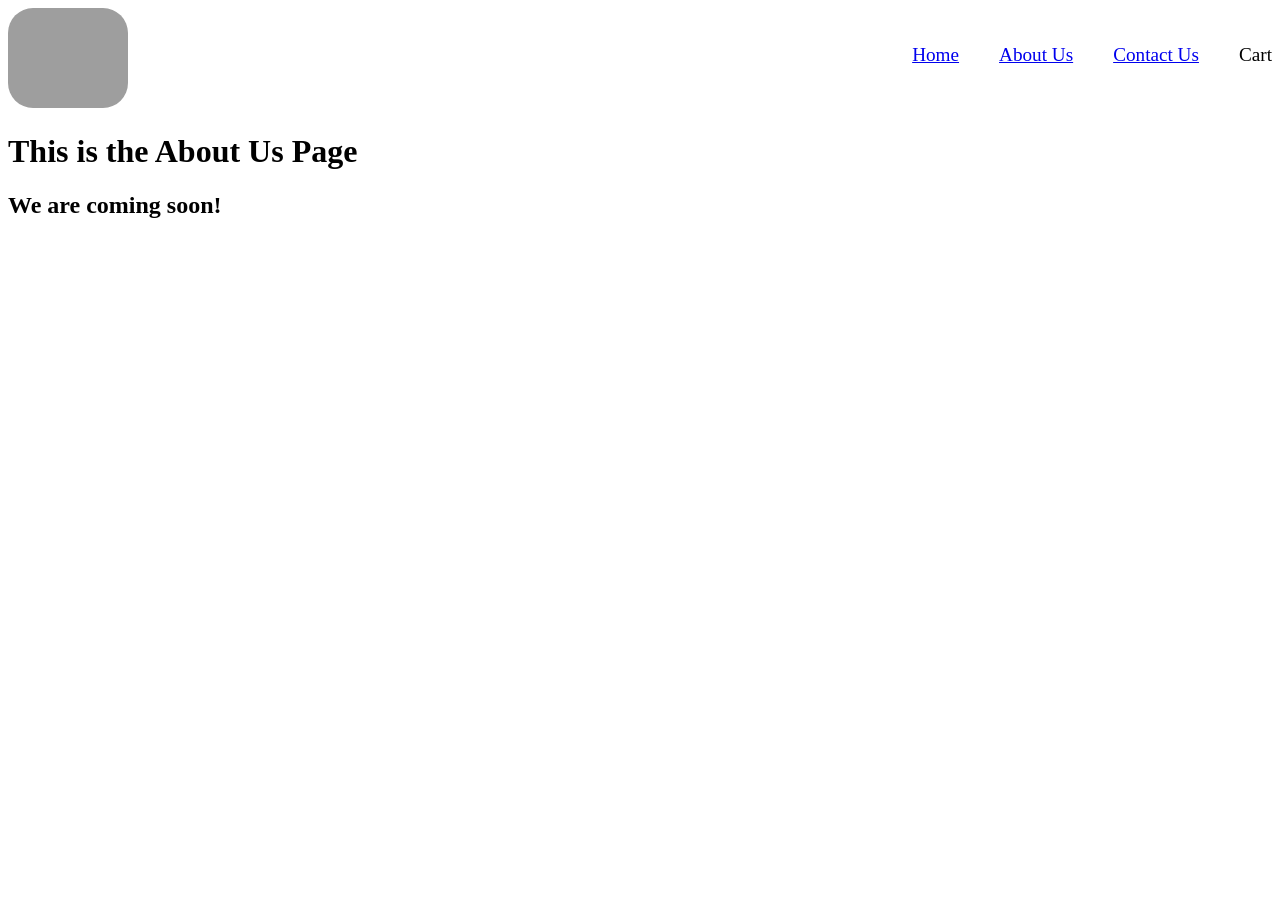
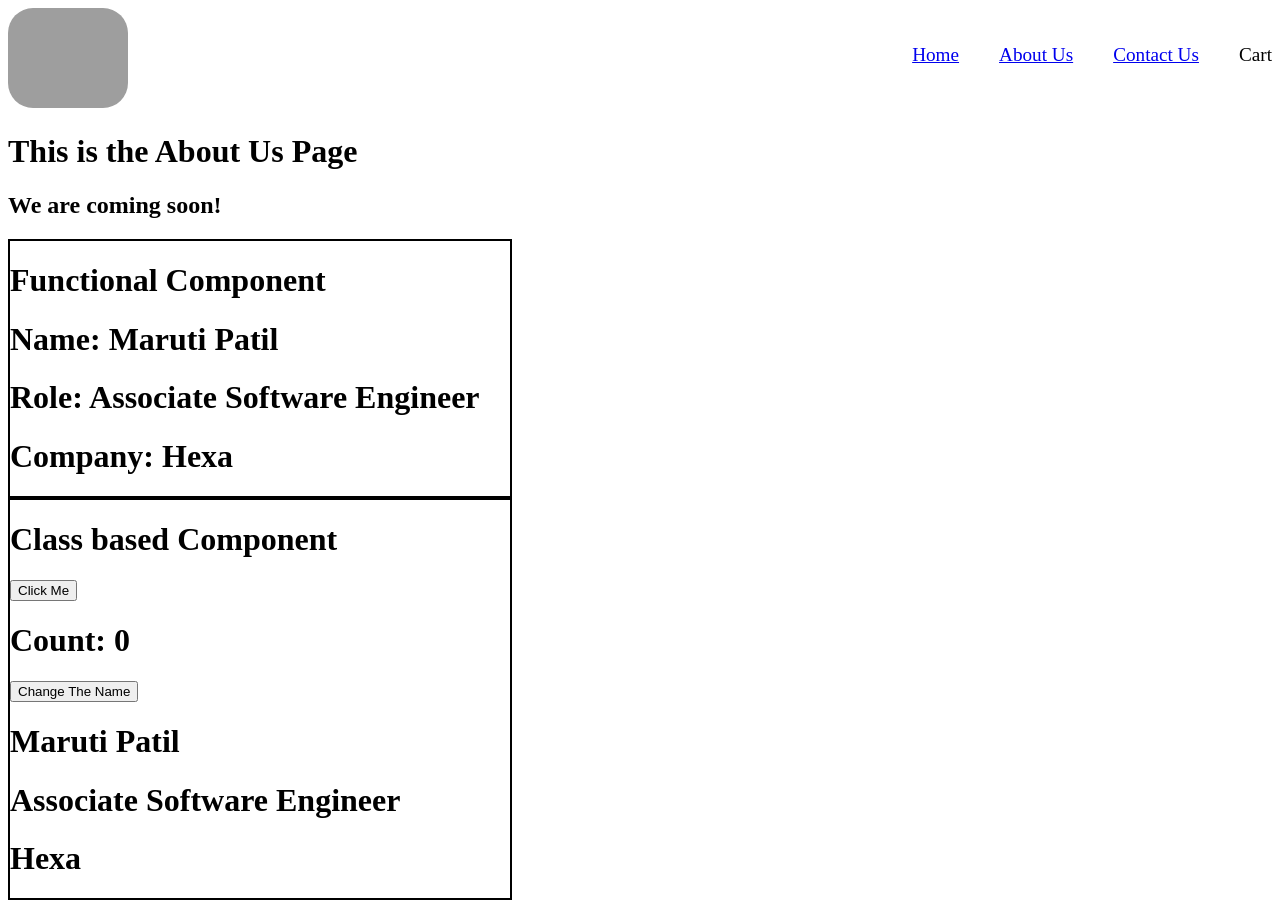
Before and after one commit to maruti289/namaste-react, a React (Vite) app: page /About in a window 1280 px wide. Before the commit the page ends 800 px from the top, so only its background shows below. Built offline with nearby package versions, Linux system fonts and the light colour scheme; grey boxes are pictures that could not be loaded.

Commit message:
EP_08 half Completed

```diff
--- a/SRC/Components/About.js
+++ b/SRC/Components/About.js
@@ -1,8 +1,20 @@
+import User from "./User";
+import UserClass from "./UserClass";
 const About = () => {
   return (
     <div className="AboutContainer">
       <h1>This is the About Us Page</h1>
       <h2>We are coming soon!</h2>
+      <User
+        name={"Maruti Patil"}
+        role={"Associate Software Engineer"}
+        company={"Hexa"}
+      />
+      <UserClass
+        name={"Maruti Patil"}
+        role={"Associate Software Engineer"}
+        company={"Hexa"}
+      />
     </div>
   );
 };
--- /dev/null
+++ b/SRC/Components/User.js
@@ -0,0 +1,12 @@
+const User = (props) => {
+  const { name, role, company } = props;
+  return (
+    <div className="UserFunClass">
+      <h1>Functional Component</h1>
+      <h1>Name: {name}</h1>
+      <h1>Role: {role}</h1>
+      <h1>Company: {company}</h1>
+    </div>
+  );
+};
+export default User;
--- /dev/null
+++ b/SRC/Components/UserClass.js
@@ -0,0 +1,48 @@
+import React from "react";
+class UserClass extends React.Component {
+  constructor(props) {
+    super(props);
+    //We will use the this.state to create the state variable which takes an object
+    this.state = {
+      count: 0,
+      firstName: " ",
+      lastName: "Patil",
+    };
+  }
+  render() {
+    return (
+      <div className="ClassCompo">
+        <h1>Class based Component</h1>
+        <button
+          onClick={() => {
+            //setState() Takes an object not a Number
+            this.setState({ count: this.state.count + 1 });
+            console.log(this.state.count);
+          }}
+        >
+          Click Me
+        </button>
+        {/* If we are using any state varibale then we need to use it as a this.state */}
+        <h1>Count: {this.state.count}</h1>
+        <button
+          onClick={() => {
+            // setState always takes an object not an number
+            this.setState({
+              firstName:
+                this.state.firstName === " "
+                  ? (this.state.firstName = "Maruti Anna Patil")
+                  : this.state.firstName,
+            });
+          }}
+        >
+          Change The Name
+        </button>
+        <h1>{this.props.name}</h1>
+        <h1>{this.state.firstName}</h1>
+        <h1>{this.props.role}</h1>
+        <h1>{this.props.company}</h1>
+      </div>
+    );
+  }
+}
+export default UserClass;
--- a/style.css
+++ b/style.css
@@ -50,3 +50,11 @@ div > ul > li {
   color: #b2afaf;
   border: 2px solid #b2afaf;
 }
+.UserFunClass {
+  border: 2px solid black;
+  width: 500px;
+}
+.ClassCompo {
+  border: 2px solid black;
+  width: 500px;
+}
```
